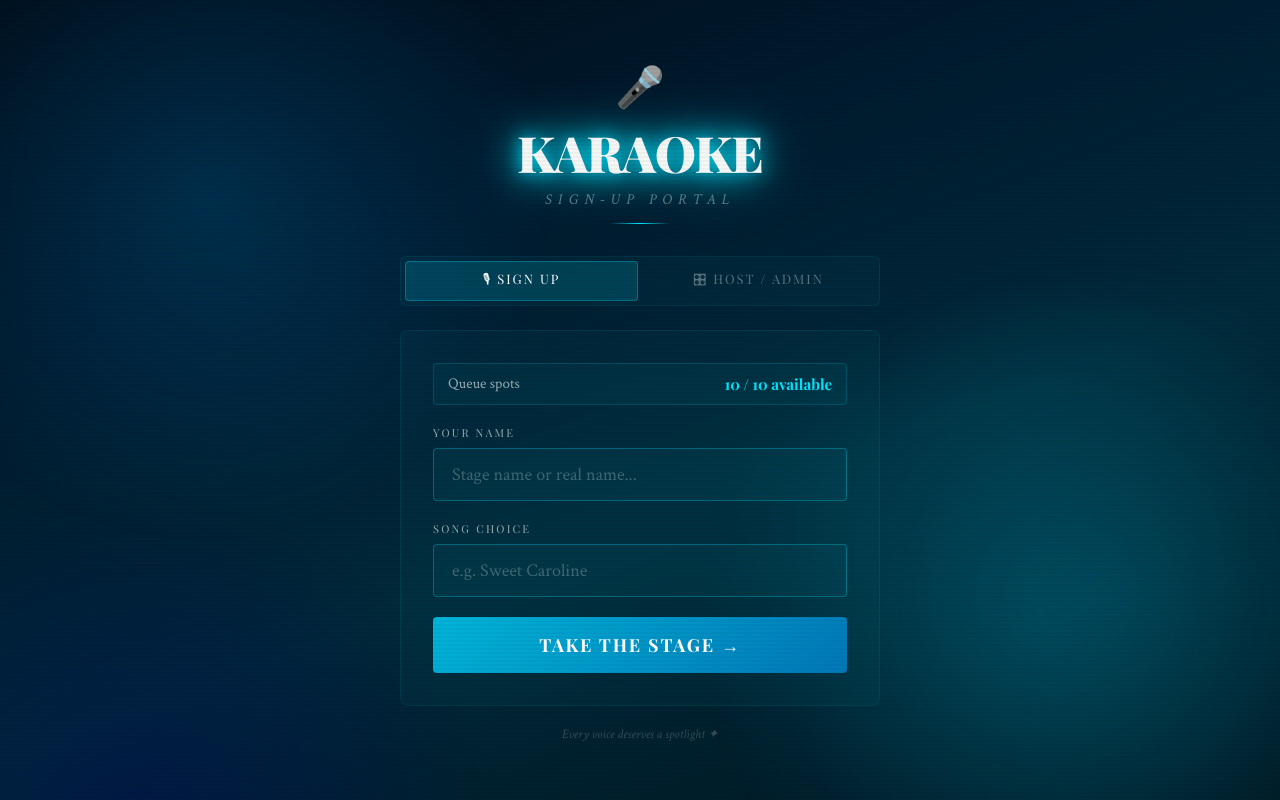
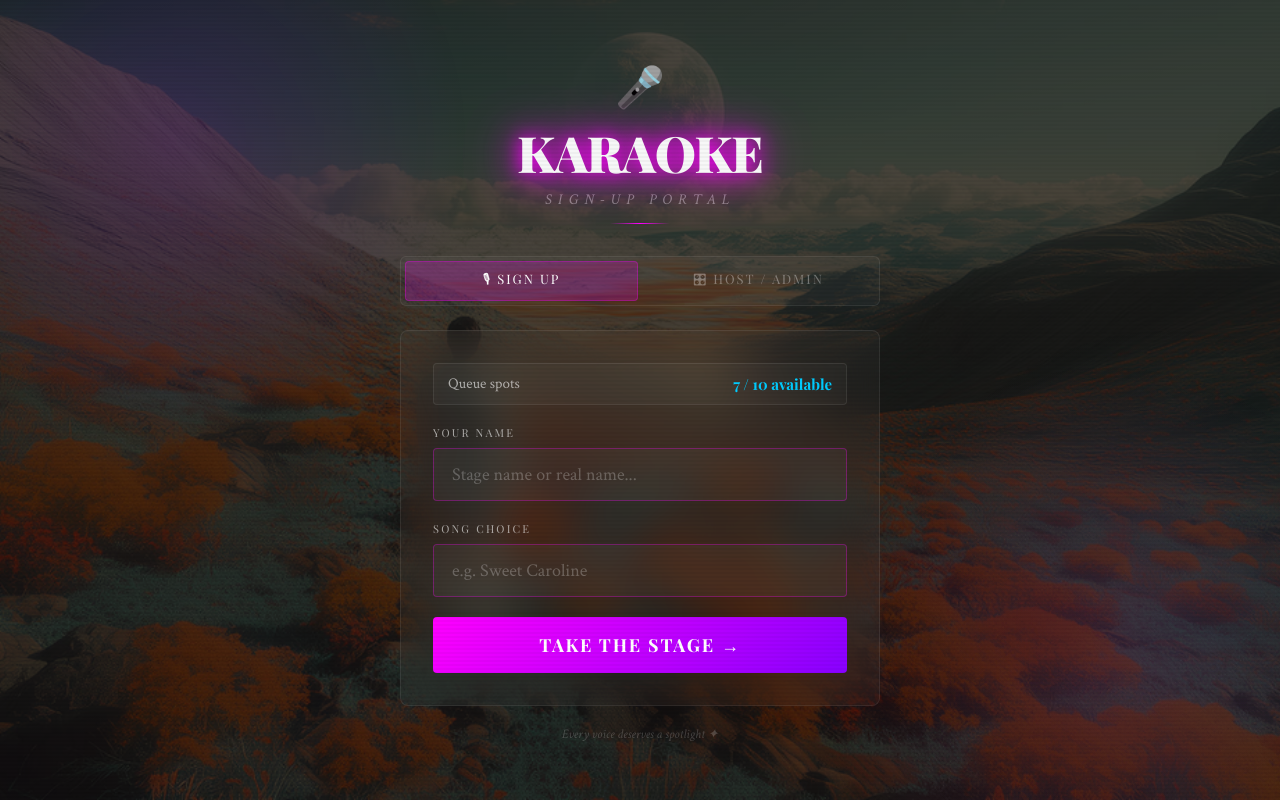
Before and after one commit to qwercy22/oro-karaoke-portal, a React (Vite) app: page / in a window 1280 px wide. Built offline with nearby package versions, Linux system fonts and the light colour scheme.

Commit message:
Update App.jsx

```diff
--- a/src/App.jsx
+++ b/src/App.jsx
@@ -16,7 +16,11 @@ export default function KaraokePortal() {
   const [queue, setQueue] = useState(() => {
     try {
       const saved = localStorage.getItem("karaokeQueue");
-      return saved ? JSON.parse(saved) : [];
+      return saved ? JSON.parse(saved) : [
+        { name: "Jamie Lee", song: "Bohemian Rhapsody", id: 1, status: "waiting" },
+        { name: "Marcus T.", song: "Don't Stop Believin'", id: 2, status: "waiting" },
+        { name: "Priya K.", song: "Dancing Queen", id: 3, status: "waiting" },
+      ];
     } catch { return []; }
   });
   const [submitted, setSubmitted] = useState(false);
@@ -36,10 +40,12 @@ export default function KaraokePortal() {
   const [toast, setToast] = useState(null);
   const [showClearConfirm, setShowClearConfirm] = useState(false);
 
+  // Save queue to localStorage whenever it changes
   useEffect(() => {
     localStorage.setItem("karaokeQueue", JSON.stringify(queue));
   }, [queue]);
 
+  // Save nowPlaying to localStorage whenever it changes
   useEffect(() => {
     localStorage.setItem("karaokeNowPlaying", JSON.stringify(nowPlaying));
   }, [nowPlaying]);
@@ -147,7 +153,7 @@ export default function KaraokePortal() {
   return (
     <div style={{
       minHeight: "100vh",
-      background: "linear-gradient(160deg, #000d1a 0%, #001a2e 30%, #002a3a 60%, #001520 100%)",
+      background: "linear-gradient(rgba(0,0,0,0.7), rgba(0,0,0,0.7)), url('/background.avif') center/cover no-repeat",
       fontFamily: "'Georgia', serif",
       display: "flex",
       flexDirection: "column",
@@ -160,13 +166,8 @@ export default function KaraokePortal() {
       <style>{`
         @import url('https://fonts.googleapis.com/css2?family=Playfair+Display:wght@400;700;900&family=Crimson+Text:ital@0;1&display=swap');
         @keyframes flicker {
-          0%, 100% { opacity: 1; text-shadow: 0 0 20px #00e5ff, 0 0 40px #00e5ff, 0 0 80px #00e5ff; }
-          50% { opacity: 0.85; text-shadow: 0 0 10px #00e5ff, 0 0 30px #00e5ff; }
-        }
-        @keyframes wave {
-          0% { transform: translateX(0) translateY(0); }
-          50% { transform: translateX(-20px) translateY(10px); }
-          100% { transform: translateX(0) translateY(0); }
+          0%, 100% { opacity: 1; text-shadow: 0 0 20px #ff00ff, 0 0 40px #ff00ff, 0 0 80px #ff00ff; }
+          50% { opacity: 0.85; text-shadow: 0 0 10px #ff00ff, 0 0 30px #ff00ff; }
         }
         @keyframes sparkle-pop {
           0% { transform: scale(0) rotate(0deg); opacity: 1; }
@@ -187,12 +188,12 @@ export default function KaraokePortal() {
           to { transform: translateY(0) translateX(-50%); opacity: 1; }
         }
         @keyframes now-playing-pulse {
-          0%, 100% { box-shadow: 0 0 0 0 rgba(0,229,255,0.4); }
-          50% { box-shadow: 0 0 0 8px rgba(0,229,255,0); }
+          0%, 100% { box-shadow: 0 0 0 0 rgba(255,200,0,0.4); }
+          50% { box-shadow: 0 0 0 8px rgba(255,200,0,0); }
         }
         .neon-input {
-          background: rgba(0,229,255,0.04);
-          border: 1px solid rgba(0,229,255,0.3);
+          background: rgba(255,255,255,0.04);
+          border: 1px solid rgba(255,0,255,0.3);
           border-radius: 4px;
           color: #fff;
           font-family: 'Crimson Text', serif;
@@ -204,18 +205,18 @@ export default function KaraokePortal() {
           transition: all 0.3s;
         }
         .neon-input:focus {
-          border-color: #00e5ff;
-          box-shadow: 0 0 0 1px #00e5ff, 0 0 20px rgba(0,229,255,0.2);
+          border-color: #ff00ff;
+          box-shadow: 0 0 0 1px #ff00ff, 0 0 20px rgba(255,0,255,0.2);
         }
         .neon-input::placeholder { color: rgba(255,255,255,0.25); }
         .submit-btn {
-          background: linear-gradient(135deg, #00b4d8, #0077b6);
+          background: linear-gradient(135deg, #ff00ff, #8800ff);
           border: none; border-radius: 4px; color: white; cursor: pointer;
           font-family: 'Playfair Display', serif; font-size: 18px; font-weight: 700;
           letter-spacing: 0.1em; padding: 16px 40px; text-transform: uppercase;
           transition: all 0.2s; width: 100%;
         }
-        .submit-btn:hover { transform: translateY(-2px); box-shadow: 0 8px 30px rgba(0,180,216,0.4); }
+        .submit-btn:hover { transform: translateY(-2px); box-shadow: 0 8px 30px rgba(255,0,255,0.4); }
         .submit-btn:disabled { opacity: 0.4; cursor: not-allowed; transform: none; }
         .icon-btn {
           background: none; border: none; cursor: pointer; padding: 6px 10px;
@@ -225,12 +226,14 @@ export default function KaraokePortal() {
         .queue-row {
           animation: slide-up 0.3s ease both;
           display: flex; align-items: center; gap: 10px;
-          padding: 12px 16px; border-radius: 6px;
-          border: 1px solid rgba(0,229,255,0.08);
-          background: rgba(0,229,255,0.03);
-          margin-bottom: 8px; transition: background 0.2s;
+          padding: 12px 16px;
+          border-radius: 6px;
+          border: 1px solid rgba(255,255,255,0.06);
+          background: rgba(255,255,255,0.03);
+          margin-bottom: 8px;
+          transition: background 0.2s;
         }
-        .queue-row:hover { background: rgba(0,229,255,0.07); }
+        .queue-row:hover { background: rgba(255,255,255,0.06); }
         .tab-btn {
           background: none; border: none; cursor: pointer;
           font-family: 'Playfair Display', serif; font-size: 13px;
@@ -239,29 +242,23 @@ export default function KaraokePortal() {
         }
       `}</style>
 
-      {/* Ocean wave orbs */}
       {[
-        { top: "-20%", left: "-10%", color: "rgba(0,119,182,0.25)", animation: "wave 8s ease-in-out infinite" },
-        { bottom: "-20%", right: "-10%", color: "rgba(0,180,216,0.2)", animation: "wave 10s ease-in-out infinite reverse" },
-        { top: "30%", right: "-15%", color: "rgba(0,229,255,0.1)", animation: "wave 12s ease-in-out infinite" },
-        { top: "60%", left: "-15%", color: "rgba(3,4,94,0.4)", animation: "wave 9s ease-in-out infinite reverse" },
+        { top: "-20%", left: "-10%", color: "rgba(136,0,255,0.15)" },
+        { bottom: "-20%", right: "-10%", color: "rgba(255,0,136,0.12)" },
+        { top: "40%", right: "-15%", color: "rgba(0,200,255,0.08)" },
       ].map((orb, i) => (
         <div key={i} style={{
-          position: "fixed", width: 700, height: 700, borderRadius: "50%",
+          position: "fixed", width: 600, height: 600, borderRadius: "50%",
           background: `radial-gradient(circle, ${orb.color}, transparent 70%)`,
-          top: orb.top, bottom: orb.bottom, left: orb.left, right: orb.right,
-          animation: orb.animation,
-          pointerEvents: "none",
+          ...orb, pointerEvents: "none",
         }} />
       ))}
 
-      {/* Scanlines */}
       <div style={{
         position: "fixed", inset: 0, pointerEvents: "none", zIndex: 100,
         background: "repeating-linear-gradient(0deg, transparent, transparent 2px, rgba(0,0,0,0.03) 2px, rgba(0,0,0,0.03) 4px)"
       }} />
 
-      {/* Sparkles */}
       {sparkles.map(s => (
         <div key={s.id} style={{
           position: "fixed", left: `${s.x}%`, top: `${s.y}%`,
@@ -270,19 +267,20 @@ export default function KaraokePortal() {
         }}>✦</div>
       ))}
 
-      {/* Toast */}
       {toast && (
         <div style={{
-          position: "fixed", bottom: 32, left: "50%", transform: "translateX(-50%)",
-          background: toast.type === "success" ? "rgba(0,229,255,0.15)" : "rgba(255,80,80,0.15)",
-          border: `1px solid ${toast.type === "success" ? "rgba(0,229,255,0.4)" : "rgba(255,80,80,0.4)"}`,
-          backdropFilter: "blur(12px)", borderRadius: 6, padding: "12px 24px",
+          position: "fixed", bottom: 32, left: "50%",
+          transform: "translateX(-50%)",
+          background: toast.type === "success" ? "rgba(255,0,255,0.15)" : "rgba(255,80,80,0.15)",
+          border: `1px solid ${toast.type === "success" ? "rgba(255,0,255,0.4)" : "rgba(255,80,80,0.4)"}`,
+          backdropFilter: "blur(12px)",
+          borderRadius: 6, padding: "12px 24px",
           color: "#fff", fontFamily: "'Crimson Text', serif", fontSize: 16,
-          zIndex: 300, whiteSpace: "nowrap", animation: "toast-in 0.3s ease",
+          zIndex: 300, whiteSpace: "nowrap",
+          animation: "toast-in 0.3s ease",
         }}>{toast.msg}</div>
       )}
 
-      {/* Admin Login Modal */}
       {showAdminLogin && (
         <div style={{
           position: "fixed", inset: 0, background: "rgba(0,0,0,0.8)",
@@ -290,8 +288,9 @@ export default function KaraokePortal() {
           zIndex: 400, backdropFilter: "blur(6px)",
         }} onClick={() => { setShowAdminLogin(false); setAdminError(""); setAdminPassword(""); }}>
           <div style={{
-            background: "#000d1a", border: "1px solid rgba(0,229,255,0.3)",
-            borderRadius: 8, padding: 32, width: 320, animation: "slide-up 0.3s ease",
+            background: "#120020", border: "1px solid rgba(255,0,255,0.3)",
+            borderRadius: 8, padding: 32, width: 320,
+            animation: "slide-up 0.3s ease",
           }} onClick={e => e.stopPropagation()}>
             <h3 style={{ fontFamily: "'Playfair Display', serif", color: "#fff", margin: "0 0 6px", fontSize: 22 }}>
               🔐 Host / Admin Access
@@ -299,11 +298,16 @@ export default function KaraokePortal() {
             <p style={{ color: "rgba(255,255,255,0.4)", fontFamily: "'Crimson Text', serif", fontStyle: "italic", margin: "0 0 20px", fontSize: 15 }}>
               Enter the password to continue
             </p>
-            <input className="neon-input" type="password" placeholder="Password..."
+            <input
+              className="neon-input"
+              type="password"
+              placeholder="Password..."
               value={adminPassword}
               onChange={e => { setAdminPassword(e.target.value); setAdminError(""); }}
               onKeyDown={e => e.key === "Enter" && handleAdminLogin()}
-              autoFocus style={{ marginBottom: 12 }} />
+              autoFocus
+              style={{ marginBottom: 12 }}
+            />
             {adminError && (
               <div style={{ color: "#ff6666", fontFamily: "'Crimson Text', serif", fontStyle: "italic", fontSize: 14, marginBottom: 12 }}>
                 ⚠ {adminError}
@@ -316,7 +320,6 @@ export default function KaraokePortal() {
         </div>
       )}
 
-      {/* Remove Confirm Modal */}
       {removeConfirm && (
         <div style={{
           position: "fixed", inset: 0, background: "rgba(0,0,0,0.8)",
@@ -324,7 +327,7 @@ export default function KaraokePortal() {
           zIndex: 400, backdropFilter: "blur(6px)",
         }}>
           <div style={{
-            background: "#000d1a", border: "1px solid rgba(255,80,80,0.4)",
+            background: "#120020", border: "1px solid rgba(255,80,80,0.4)",
             borderRadius: 8, padding: 28, width: 300, textAlign: "center",
             animation: "slide-up 0.2s ease",
           }}>
@@ -351,7 +354,6 @@ export default function KaraokePortal() {
         </div>
       )}
 
-      {/* Clear Confirm Modal */}
       {showClearConfirm && (
         <div style={{
           position: "fixed", inset: 0, background: "rgba(0,0,0,0.8)",
@@ -359,7 +361,7 @@ export default function KaraokePortal() {
           zIndex: 400, backdropFilter: "blur(6px)",
         }}>
           <div style={{
-            background: "#000d1a", border: "1px solid rgba(255,80,80,0.4)",
+            background: "#120020", border: "1px solid rgba(255,80,80,0.4)",
             borderRadius: 8, padding: 28, width: 300, textAlign: "center",
             animation: "slide-up 0.2s ease",
           }}>
@@ -387,8 +389,6 @@ export default function KaraokePortal() {
       )}
 
       <div style={{ width: "100%", maxWidth: view === "admin" ? 620 : 480, position: "relative", zIndex: 10 }}>
-
-        {/* Header */}
         <div style={{ textAlign: "center", marginBottom: 32 }}>
           <div style={{ fontSize: 40, marginBottom: 6 }}>🎤</div>
           <h1 style={{
@@ -405,15 +405,14 @@ export default function KaraokePortal() {
           }}>{view === "admin" ? "Host / Admin Console" : "Sign-Up Portal"}</div>
           <div style={{
             width: 60, height: 1,
-            background: "linear-gradient(90deg, transparent, #00e5ff, transparent)",
+            background: "linear-gradient(90deg, transparent, #ff00ff, transparent)",
             margin: "14px auto 0",
           }} />
         </div>
 
-        {/* Tabs */}
         <div style={{
-          display: "flex", background: "rgba(0,229,255,0.03)",
-          border: "1px solid rgba(0,229,255,0.08)", borderRadius: 6,
+          display: "flex", background: "rgba(255,255,255,0.03)",
+          border: "1px solid rgba(255,255,255,0.08)", borderRadius: 6,
           padding: 4, marginBottom: 24, gap: 4,
         }}>
           {["portal", "admin"].map(v => (
@@ -422,25 +421,24 @@ export default function KaraokePortal() {
               style={{
                 flex: 1,
                 color: view === v ? "#fff" : "rgba(255,255,255,0.35)",
-                background: view === v ? "rgba(0,229,255,0.15)" : "none",
-                border: view === v ? "1px solid rgba(0,229,255,0.3)" : "1px solid transparent",
+                background: view === v ? "rgba(255,0,255,0.2)" : "none",
+                border: view === v ? "1px solid rgba(255,0,255,0.3)" : "1px solid transparent",
               }}>
               {v === "portal" ? "🎙 Sign Up" : "🎛 Host / Admin"}
             </button>
           ))}
         </div>
 
-        {/* Portal View */}
         {view === "portal" && (
           <div style={{
-            background: "rgba(0,229,255,0.03)", border: "1px solid rgba(0,229,255,0.08)",
+            background: "rgba(255,255,255,0.03)", border: "1px solid rgba(255,255,255,0.08)",
             borderRadius: 8, padding: "32px", backdropFilter: "blur(20px)",
             animation: submitted ? "success-bounce 0.6s ease" : "none",
           }}>
             {submitted ? (
               <div style={{ textAlign: "center", padding: "20px 0" }}>
                 <div style={{ fontSize: 56, marginBottom: 16 }}>🌟</div>
-                <h2 style={{ fontFamily: "'Playfair Display', serif", color: "#00e5ff", fontSize: 28, margin: "0 0 8px" }}>
+                <h2 style={{ fontFamily: "'Playfair Display', serif", color: "#ff00ff", fontSize: 28, margin: "0 0 8px" }}>
                   You're on the list!
                 </h2>
                 <p style={{ color: "rgba(255,255,255,0.5)", fontFamily: "'Crimson Text', serif", fontSize: 18, margin: 0 }}>
@@ -449,10 +447,12 @@ export default function KaraokePortal() {
               </div>
             ) : (
               <div style={{ display: "flex", flexDirection: "column", gap: 20 }}>
+
+                {/* Spots indicator */}
                 <div style={{
                   display: "flex", justifyContent: "space-between", alignItems: "center",
-                  background: spotsLeft <= 3 ? "rgba(255,100,0,0.1)" : "rgba(0,229,255,0.04)",
-                  border: `1px solid ${spotsLeft <= 3 ? "rgba(255,100,0,0.3)" : "rgba(0,229,255,0.15)"}`,
+                  background: spotsLeft <= 3 ? "rgba(255,100,0,0.1)" : "rgba(255,255,255,0.03)",
+                  border: `1px solid ${spotsLeft <= 3 ? "rgba(255,100,0,0.3)" : "rgba(255,255,255,0.08)"}`,
                   borderRadius: 4, padding: "10px 14px",
                 }}>
                   <span style={{ fontFamily: "'Crimson Text', serif", color: "rgba(255,255,255,0.6)", fontSize: 15 }}>
@@ -460,7 +460,7 @@ export default function KaraokePortal() {
                   </span>
                   <span style={{
                     fontFamily: "'Playfair Display', serif", fontWeight: 700, fontSize: 15,
-                    color: spotsLeft <= 3 ? "#ff6600" : "#00e5ff",
+                    color: spotsLeft <= 3 ? "#ff6600" : "#00ccff",
                   }}>
                     {spotsLeft} / {MAX_QUEUE} available
                   </span>
@@ -502,17 +502,16 @@ export default function KaraokePortal() {
           </div>
         )}
 
-        {/* Admin View */}
         {view === "admin" && (
           <div style={{ display: "flex", flexDirection: "column", gap: 16 }}>
             <div style={{ display: "grid", gridTemplateColumns: "repeat(3, 1fr)", gap: 10 }}>
               {[
-                { label: "In Queue", value: waitingQueue.length, color: "#00e5ff" },
+                { label: "In Queue", value: waitingQueue.length, color: "#ff00ff" },
                 { label: "On Stage", value: performingEntry ? 1 : 0, color: "#ffd700" },
                 { label: "Total Tonight", value: queue.length, color: "#00ccff" },
               ].map(stat => (
                 <div key={stat.label} style={{
-                  background: "rgba(0,229,255,0.03)", border: "1px solid rgba(0,229,255,0.07)",
+                  background: "rgba(255,255,255,0.03)", border: "1px solid rgba(255,255,255,0.07)",
                   borderRadius: 6, padding: "14px 16px", textAlign: "center",
                 }}>
                   <div style={{ fontFamily: "'Playfair Display', serif", fontSize: 28, fontWeight: 700, color: stat.color }}>
@@ -527,26 +526,29 @@ export default function KaraokePortal() {
 
             {performingEntry && (
               <div style={{
-                background: "rgba(0,229,255,0.08)", border: "1px solid rgba(0,229,255,0.35)",
+                background: "rgba(255,200,0,0.08)", border: "1px solid rgba(255,200,0,0.35)",
                 borderRadius: 8, padding: "16px 20px",
                 animation: "now-playing-pulse 2s ease infinite",
                 display: "flex", alignItems: "center", justifyContent: "space-between", gap: 12,
               }}>
                 <div>
-                  <div style={{ color: "#00e5ff", fontFamily: "'Playfair Display', serif", fontSize: 11, letterSpacing: "0.2em", textTransform: "uppercase", marginBottom: 4 }}>
+                  <div style={{ color: "#ffd700", fontFamily: "'Playfair Display', serif", fontSize: 11, letterSpacing: "0.2em", textTransform: "uppercase", marginBottom: 4 }}>
                     🎤 Now Performing
                   </div>
                   <div style={{ color: "#fff", fontFamily: "'Playfair Display', serif", fontSize: 20, fontWeight: 700 }}>
                     {performingEntry.name}
                   </div>
-                  <div style={{ color: "rgba(0,229,255,0.7)", fontFamily: "'Crimson Text', serif", fontStyle: "italic", fontSize: 15 }}>
+                  <div style={{ color: "rgba(255,200,0,0.7)", fontFamily: "'Crimson Text', serif", fontStyle: "italic", fontSize: 15 }}>
                     {performingEntry.song}
                   </div>
                 </div>
                 <label style={{ display: "flex", alignItems: "center", gap: 8, cursor: "pointer" }}>
-                  <input type="checkbox" onChange={() => markDone(performingEntry.id)}
-                    style={{ width: 20, height: 20, cursor: "pointer", accentColor: "#00e5ff" }} />
-                  <span style={{ color: "#00e5ff", fontFamily: "'Playfair Display', serif", fontSize: 13, letterSpacing: "0.08em", textTransform: "uppercase" }}>
+                  <input
+                    type="checkbox"
+                    onChange={() => markDone(performingEntry.id)}
+                    style={{ width: 20, height: 20, cursor: "pointer", accentColor: "#ffd700" }}
+                  />
+                  <span style={{ color: "#ffd700", fontFamily: "'Playfair Display', serif", fontSize: 13, letterSpacing: "0.08em", textTransform: "uppercase" }}>
                     Mark Done
                   </span>
                 </label>
@@ -554,11 +556,11 @@ export default function KaraokePortal() {
             )}
 
             <div style={{
-              background: "rgba(0,229,255,0.02)", border: "1px solid rgba(0,229,255,0.07)",
+              background: "rgba(255,255,255,0.02)", border: "1px solid rgba(255,255,255,0.07)",
               borderRadius: 8, overflow: "hidden",
             }}>
               <div style={{
-                padding: "14px 20px", borderBottom: "1px solid rgba(0,229,255,0.06)",
+                padding: "14px 20px", borderBottom: "1px solid rgba(255,255,255,0.06)",
                 display: "flex", alignItems: "center", justifyContent: "space-between",
               }}>
                 <span style={{ fontFamily: "'Playfair Display', serif", color: "rgba(255,255,255,0.7)", fontSize: 14, letterSpacing: "0.1em", textTransform: "uppercase" }}>
@@ -575,18 +577,18 @@ export default function KaraokePortal() {
                   <div key={entry.id} className="queue-row" style={{ animationDelay: `${index * 40}ms` }}>
                     <div style={{
                       width: 28, height: 28, borderRadius: "50%",
-                      background: index === 0 ? "rgba(0,229,255,0.2)" : "rgba(255,255,255,0.05)",
-                      border: `1px solid ${index === 0 ? "rgba(0,229,255,0.4)" : "rgba(255,255,255,0.1)"}`,
+                      background: index === 0 ? "rgba(255,0,255,0.2)" : "rgba(255,255,255,0.05)",
+                      border: `1px solid ${index === 0 ? "rgba(255,0,255,0.4)" : "rgba(255,255,255,0.1)"}`,
                       display: "flex", alignItems: "center", justifyContent: "center",
                       fontFamily: "'Playfair Display', serif",
-                      color: index === 0 ? "#00e5ff" : "rgba(255,255,255,0.4)",
+                      color: index === 0 ? "#ff00ff" : "rgba(255,255,255,0.4)",
                       fontSize: 13, fontWeight: 700, flexShrink: 0,
                     }}>{index + 1}</div>
                     <div style={{ flex: 1, minWidth: 0 }}>
                       <div style={{ color: "#fff", fontFamily: "'Playfair Display', serif", fontSize: 16, fontWeight: 600, whiteSpace: "nowrap", overflow: "hidden", textOverflow: "ellipsis" }}>
                         {entry.name}
                       </div>
-                      <div style={{ color: "rgba(0,229,255,0.6)", fontFamily: "'Crimson Text', serif", fontStyle: "italic", fontSize: 14, whiteSpace: "nowrap", overflow: "hidden", textOverflow: "ellipsis" }}>
+                      <div style={{ color: "rgba(255,0,255,0.6)", fontFamily: "'Crimson Text', serif", fontStyle: "italic", fontSize: 14, whiteSpace: "nowrap", overflow: "hidden", textOverflow: "ellipsis" }}>
                         {entry.song}
                       </div>
                     </div>
```
